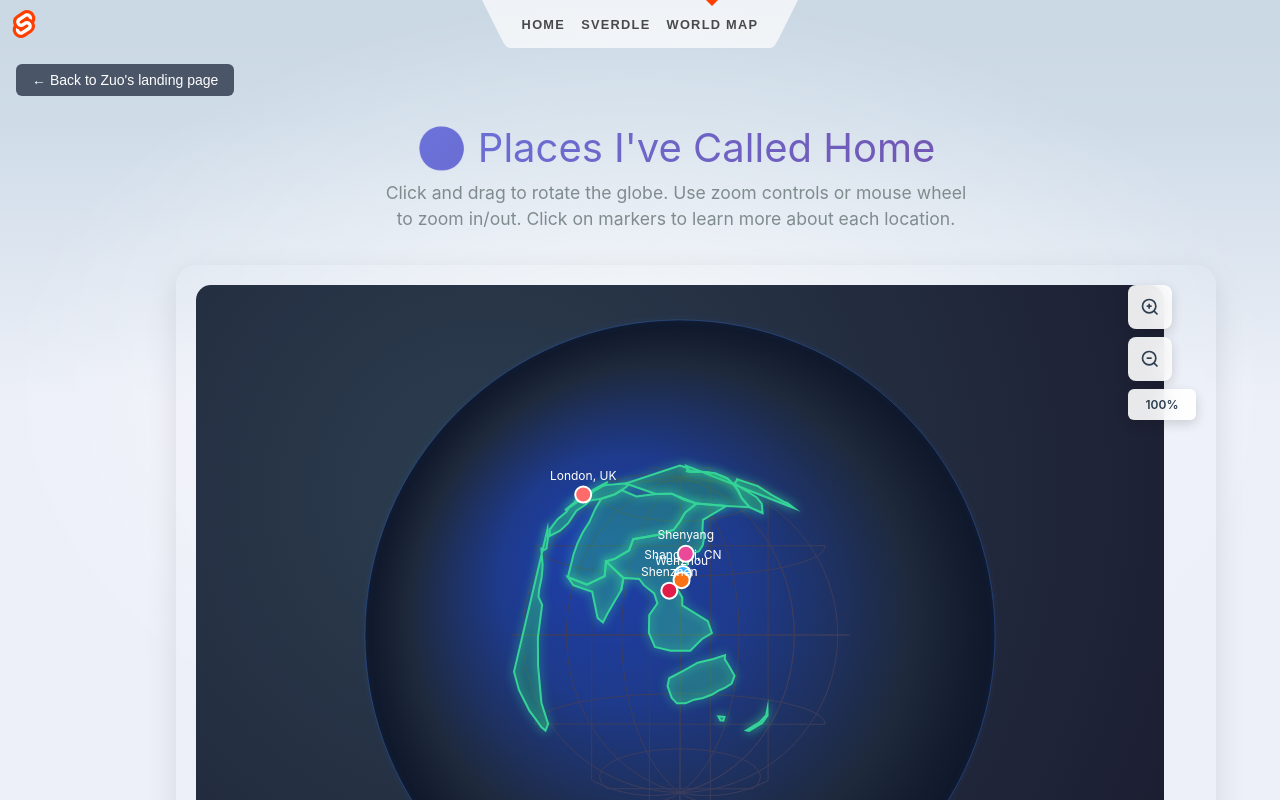
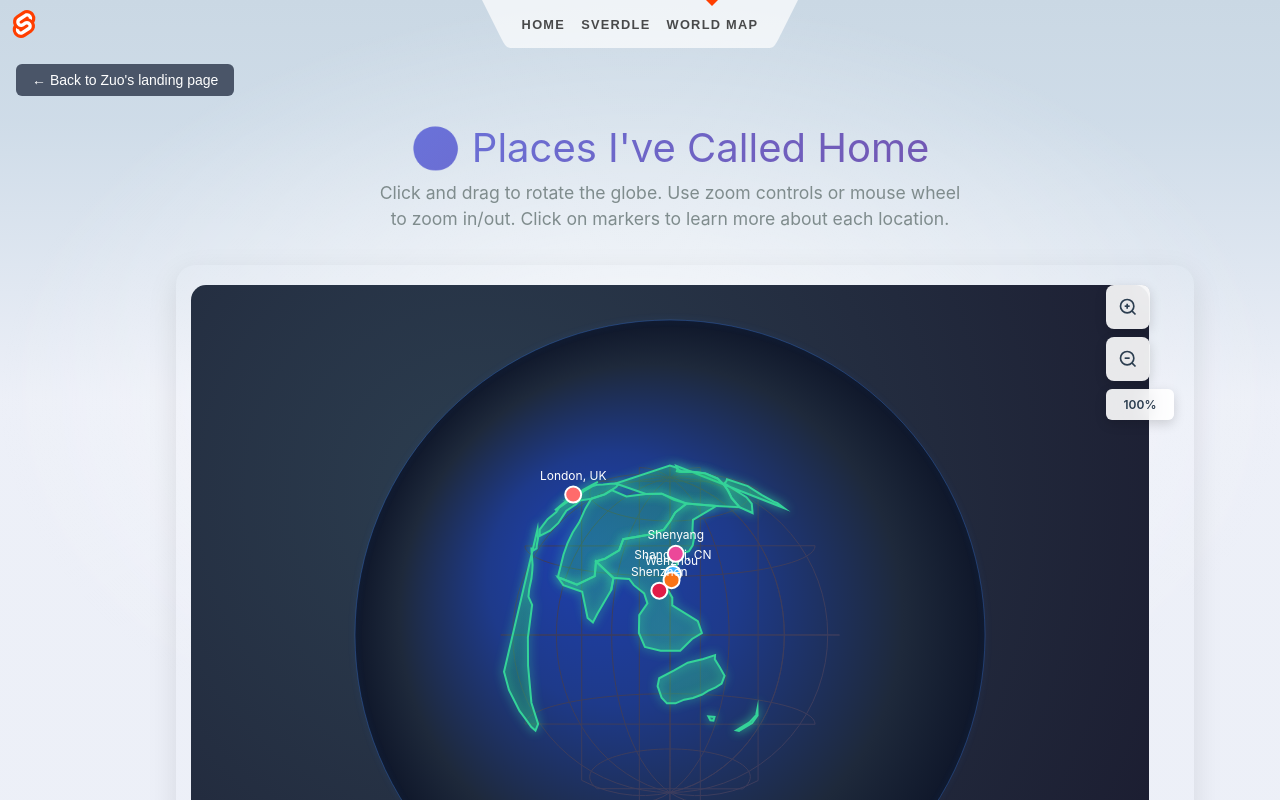
Before and after one commit to MrMegaMango/zuo-svelte, a SvelteKit app: page /world-map in a window 1280 px wide. Shown: the top 800 px of the page. Built offline with nearby package versions, Linux system fonts and the light colour scheme.

Commit message:
Fix globe container width - reduce right padding

```diff
--- a/src/routes/world-map/+page.svelte
+++ b/src/routes/world-map/+page.svelte
@@ -601,7 +601,7 @@
 		margin: 2rem 0;
 		border-radius: 20px;
 		background: transparent;
-		padding: 20px;
+		padding: 20px 15px;
 		box-shadow: 0 10px 30px rgba(0, 0, 0, 0.1);
 	}
 
```
